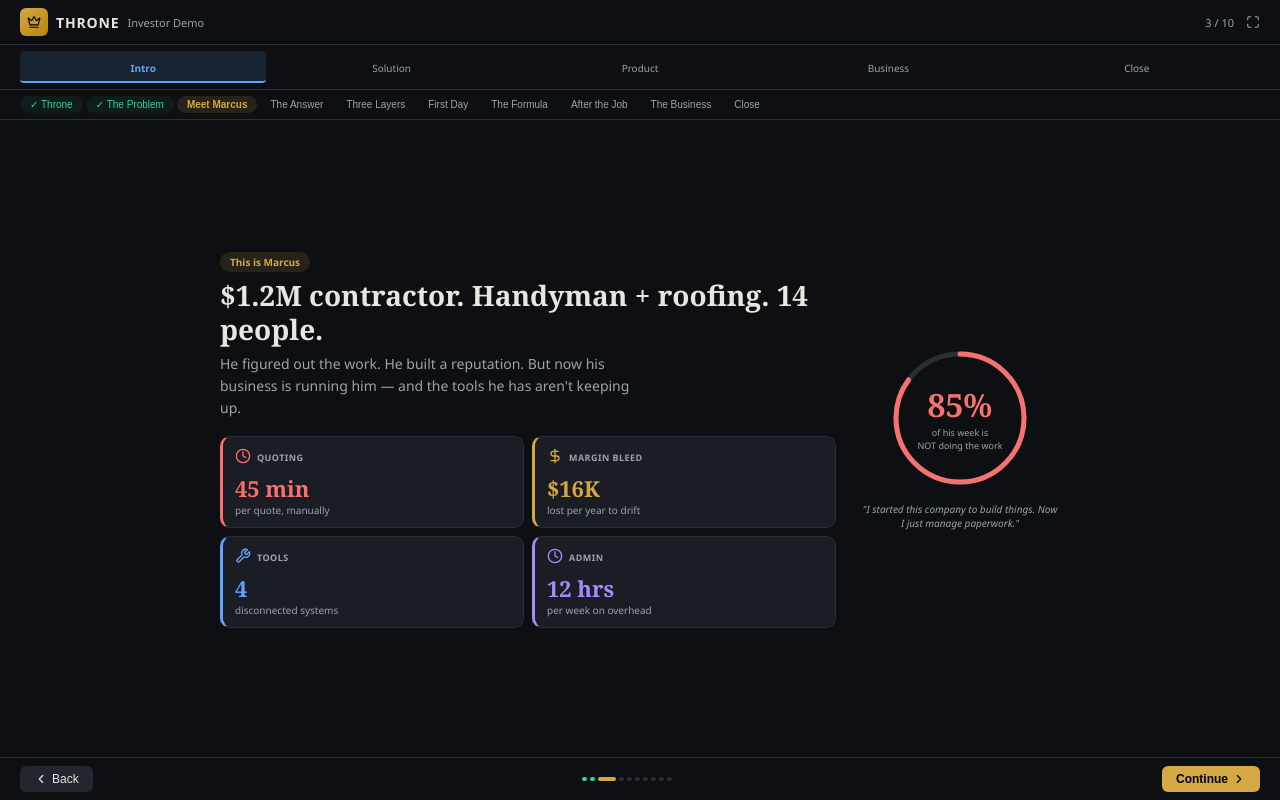
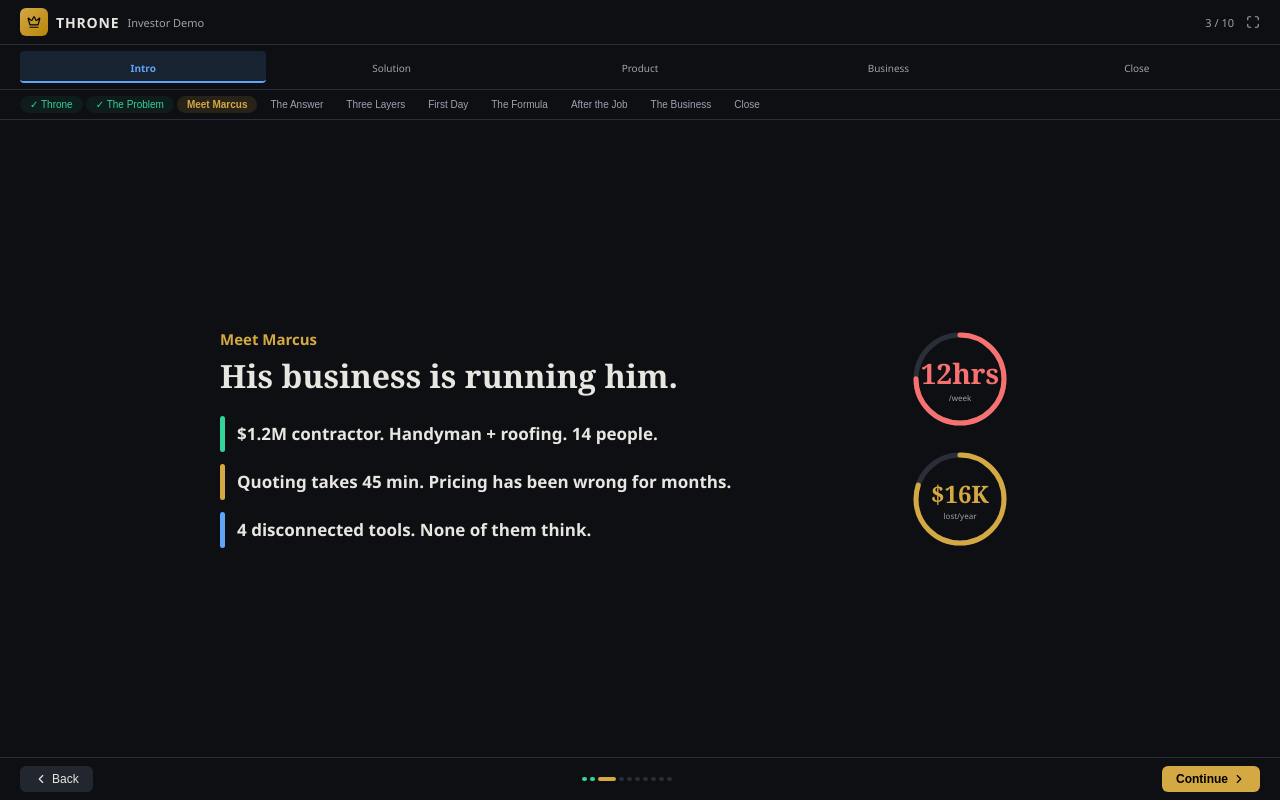
Before and after one commit to 121-Brand/throne-demo, a React (Vite) app: page / in a window 1280 px wide. Both pictures are taken after a click on the button "Meet Marcus". Built offline with nearby package versions, Linux system fonts and the light colour scheme.

Commit message:
Fix: revert Marcus, rewrite Answer, fix onboarding, update tagline/email, positive AI framing

```diff
--- a/src/App.jsx
+++ b/src/App.jsx
@@ -74,7 +74,7 @@ function SlideTitle(){
     <FadeIn delay={100} from="above"><Crown size={56} color={A}/></FadeIn>
     <FadeIn delay={250} from="none"><div style={{fontSize:52,fontWeight:800,color:TX,letterSpacing:"0.12em",fontFamily:"Georgia,serif",textAlign:"center"}}>THRONE</div></FadeIn>
     <ExpandLine delay={500} color={A} width={100} height={3}/>
-    <FadeIn delay={700} from="below"><div style={{fontSize:18,color:T2,marginTop:6,textAlign:"center"}}>The operating system that works as hard as you.</div></FadeIn>
+    <FadeIn delay={700} from="below"><div style={{fontSize:18,color:T2,marginTop:6,textAlign:"center"}}>The OS that works as hard as you.</div></FadeIn>
     <FadeIn delay={900} from="below"><div style={{fontSize:12,color:T2,marginTop:16}}>Ezra Hoehne · Spencer Walraven · Chase Brink</div></FadeIn>
   </div>;
 }
@@ -115,44 +115,46 @@ function SlideProblem(){
 
 // ===== SLIDE 3: MEET MARCUS =====
 function SlideMarcus(){
-  const stats=[
-    {icon:<Clock size={16}/>,label:"Quoting",val:"45 min",sub:"per quote, manually",c:R},
-    {icon:<DollarSign size={16}/>,label:"Margin Bleed",val:"$16K",sub:"lost per year to drift",c:A},
-    {icon:<Wrench size={16}/>,label:"Tools",val:"4",sub:"disconnected systems",c:B},
-    {icon:<Clock size={16}/>,label:"Admin",val:"12 hrs",sub:"per week on overhead",c:P},
+  const lines=[
+    {t:"$1.2M contractor. Handyman + roofing. 14 people.",c:G},
+    {t:"Quoting takes 45 min. Pricing has been wrong for months.",c:A},
+    {t:"4 disconnected tools. None of them think.",c:B},
   ];
   return <div style={{display:"flex",gap:24,alignItems:"center",height:"100%"}}>
     <div style={{flex:1,display:"flex",flexDirection:"column",justifyContent:"center"}}>
-      <FadeIn delay={100} from="left"><Badge color={A}>This is Marcus</Badge></FadeIn>
-      <FadeIn delay={250} from="left"><h2 style={{fontSize:28,fontWeight:700,color:TX,margin:"8px 0 6px",fontFamily:"Georgia,serif",lineHeight:1.2}}>$1.2M contractor. Handyman + roofing. 14 people.</h2></FadeIn>
-      <FadeIn delay={400} from="left"><p style={{color:T2,fontSize:14,lineHeight:1.6,margin:"0 0 16px",maxWidth:420}}>He figured out the work. He built a reputation. But now his business is running him — and the tools he has aren't keeping up.</p></FadeIn>
-      <div style={{display:"grid",gridTemplateColumns:"1fr 1fr",gap:8}}>
-        {stats.map((s,i)=>
-          <FadeIn key={i} delay={600+i*150} from="below">
-            <Card style={{padding:"10px 12px",borderLeft:"3px solid "+s.c}}>
-              <div style={{display:"flex",alignItems:"center",gap:6,marginBottom:4}}>
-                <span style={{color:s.c}}>{s.icon}</span>
-                <span style={{color:T2,fontSize:9,fontWeight:600,textTransform:"uppercase",letterSpacing:"0.05em"}}>{s.label}</span>
-              </div>
-              <div style={{color:s.c,fontSize:22,fontWeight:800,fontFamily:"Georgia,serif"}}>{s.val}</div>
-              <div style={{color:T2,fontSize:10}}>{s.sub}</div>
-            </Card>
+      <FadeIn delay={100} from="left"><div style={{color:A,fontSize:15,fontWeight:600,marginBottom:8}}>Meet Marcus</div></FadeIn>
+      <FadeIn delay={200} from="left"><h2 style={{fontSize:32,fontWeight:700,color:TX,margin:"0 0 20px",fontFamily:"Georgia,serif",lineHeight:1.2}}>His business is running him.</h2></FadeIn>
+      <div style={{display:"flex",flexDirection:"column",gap:12}}>
+        {lines.map((l,i)=>
+          <FadeIn key={i} delay={350+i*200} from="left">
+            <div style={{display:"flex",alignItems:"center",gap:12}}>
+              <div style={{width:5,height:36,background:l.c,borderRadius:3,flexShrink:0}}/>
+              <span style={{color:TX,fontSize:17,fontWeight:600}}>{l.t}</span>
+            </div>
           </FadeIn>
         )}
       </div>
     </div>
-    <FadeIn delay={500} from="right">
-      <div style={{width:200,display:"flex",flexDirection:"column",alignItems:"center",justifyContent:"center",gap:6}}>
-        <div style={{position:"relative",width:140,height:140,display:"flex",alignItems:"center",justifyContent:"center"}}>
-          <Ring value={85} max={100} color={R} size={140} delay={700}/>
+    <div style={{display:"flex",flexDirection:"column",gap:20,width:200,alignItems:"center",justifyContent:"center"}}>
+      <FadeIn delay={500} from="right">
+        <div style={{position:"relative",width:100,height:100,display:"flex",alignItems:"center",justifyContent:"center"}}>
+          <Ring value={12} max={16} color={R} size={100} delay={600}/>
           <div style={{position:"absolute",textAlign:"center"}}>
-            <div style={{color:R,fontSize:32,fontWeight:800,fontFamily:"Georgia,serif"}}>85%</div>
-            <div style={{color:T2,fontSize:9}}>of his week is<br/>NOT doing the work</div>
+            <CountUp end={12} delay={700} color={R} size={28} suffix="hrs"/>
+            <div style={{color:T2,fontSize:8}}>/week</div>
           </div>
         </div>
-        <div style={{color:T2,fontSize:10,textAlign:"center",lineHeight:1.4,marginTop:8,fontStyle:"italic"}}>"I started this company to build things. Now I just manage paperwork."</div>
-      </div>
-    </FadeIn>
+      </FadeIn>
+      <FadeIn delay={700} from="right">
+        <div style={{position:"relative",width:100,height:100,display:"flex",alignItems:"center",justifyContent:"center"}}>
+          <Ring value={16} max={20} color={A} size={100} delay={800}/>
+          <div style={{position:"absolute",textAlign:"center"}}>
+            <CountUp end={16} delay={900} prefix="$" suffix="K" color={A} size={24}/>
+            <div style={{color:T2,fontSize:8}}>lost/year</div>
+          </div>
+        </div>
+      </FadeIn>
+    </div>
   </div>;
 }
 
@@ -169,21 +171,21 @@ function SlideAnswer(){
     <div style={{maxWidth:680,margin:"0 auto",width:"100%"}}>
       <div style={{opacity:phase>=1?1:0,transform:phase>=1?"translateY(0)":"translateY(20px)",transition:"all 0.8s cubic-bezier(0.4,0,0.2,1)"}}>
         <p style={{fontSize:18,color:T2,lineHeight:1.7,margin:"0 0 20px",fontFamily:"Georgia,serif"}}>
-          I've been building these systems by hand for years. For every client, I come in, organize their pricing, write their SOPs, build their workflows — and charge $20,000 to do it.
+          My consulting company goes into businesses like Marcus's and builds their systems from scratch — pricing, SOPs, workflows, reporting. We organize the chaos and get them running efficiently.
         </p>
       </div>
       <div style={{opacity:phase>=2?1:0,transform:phase>=2?"translateY(0)":"translateY(20px)",transition:"all 0.8s cubic-bezier(0.4,0,0.2,1)"}}>
         <p style={{fontSize:18,color:T2,lineHeight:1.7,margin:"0 0 24px",fontFamily:"Georgia,serif"}}>
-          The problem? <span style={{color:R,fontWeight:700}}>The moment I leave, it starts falling apart.</span> They go back to the spreadsheets. The SOPs collect dust. The pricing drifts.
+          But here's what I kept running into: <span style={{color:R,fontWeight:700}}>there is no software that actually helps run the company.</span> Every tool I've tried just organizes information. None of them think, compile, or operate the way the business actually works.
         </p>
       </div>
       <div style={{opacity:phase>=3?1:0,transform:phase>=3?"translateY(0)":"translateY(20px)",transition:"all 0.8s cubic-bezier(0.4,0,0.2,1)"}}>
         <div style={{borderLeft:"4px solid "+A,paddingLeft:20}}>
           <p style={{fontSize:22,color:TX,lineHeight:1.5,margin:0,fontFamily:"Georgia,serif",fontWeight:700}}>
-            So I built the platform that makes it permanent.
+            So I built it.
           </p>
           <p style={{fontSize:14,color:A,marginTop:8,fontWeight:600}}>
-            The consulting gets them set up. Throne keeps it running forever.
+            Throne doesn't just organize — it operates. And my consulting makes it even more powerful.
           </p>
         </div>
       </div>
@@ -243,11 +245,11 @@ function SlideFirstDay(){
     {l:"First Quote Sent",d:"Formula-compiled, client-ready. 11 minutes after signing in."},
   ];
   useEffect(()=>{if(step<ob.length-1){const t=setTimeout(()=>setStep(s=>s+1),700);return()=>clearTimeout(t)}},[step]);
-  return <div style={{display:"flex",gap:16,alignItems:"stretch",height:"100%"}}>
+  return <div style={{display:"flex",gap:16,alignItems:"center",height:"100%"}}>
     <div style={{flex:1,display:"flex",flexDirection:"column",justifyContent:"center"}}>
       <Badge color={G}>Marcus's First Day</Badge>
       <h2 style={{fontSize:20,fontWeight:700,color:TX,margin:"6px 0 4px",fontFamily:"Georgia,serif"}}>Setup to first quote — 11 minutes.</h2>
-      <p style={{color:T2,fontSize:11,margin:"0 0 10px"}}>The $2,000 setup is phase one of our consulting. We do what used to take weeks.</p>
+      <p style={{color:T2,fontSize:11,margin:"0 0 10px"}}>The $2,000 setup is phase one of our consulting. We transform everything you have scattered across spreadsheets, PDFs, and your head into one system that operates efficiently in Throne.</p>
       <Card style={{padding:"8px 12px"}}>
         <div style={{display:"flex",flexDirection:"column",gap:0}}>
           {ob.map((o,i)=>{const d=i<=step;const active=i===step;return <div key={i} style={{display:"flex",alignItems:"center",gap:8,padding:"5px 8px",background:active?G+"11":"transparent",borderRadius:4,opacity:d?1:0.2,transition:"all 0.3s"}}>
@@ -271,7 +273,10 @@ function SlideFirstDay(){
         </div>
         <div style={{background:R+"11",borderRadius:8,padding:10,border:"1px solid "+R+"33",textAlign:"center",width:"100%"}}>
           <div style={{color:R,fontSize:11,fontWeight:700}}>Other platforms?</div>
-          <div style={{color:T2,fontSize:10}}>Weeks to months. And they don't compile your existing data.</div>
+          <div style={{color:T2,fontSize:10}}>Weeks to months of setup — and none of them transform your existing operations into one unified system.</div>
+        </div>
+        <div style={{background:B+"11",borderRadius:8,padding:8,border:"1px solid "+B+"33",textAlign:"center",width:"100%"}}>
+          <div style={{color:T2,fontSize:9}}>*11 min when your reporting is organized and ready to upload.</div>
         </div>
       </div>
     </FadeIn>}
@@ -423,7 +428,7 @@ function SlideAfterJob(){
     </div>
     <FadeIn delay={400} from="below">
       <div style={{marginTop:10,padding:"6px 12px",background:P+"11",borderRadius:6,border:"1px solid "+P+"33"}}>
-        <span style={{color:P,fontSize:10,fontWeight:600}}>This only works because Throne has Marcus's real data in L1, compiled through real Formulas in L2. Generic AI can't do this.</span>
+        <span style={{color:P,fontSize:10,fontWeight:600}}>Throne's AI-friendly data organization and advanced Formula engine create the foundation that takes AI from generic to extraordinary — purpose-built for your business.</span>
       </div>
     </FadeIn>
   </div>;
@@ -501,11 +506,11 @@ function SlideClose(){
     <FadeIn delay={100} from="above"><Crown size={52} color={A}/></FadeIn>
     <FadeIn delay={250} from="none"><div style={{fontSize:48,fontWeight:800,color:TX,letterSpacing:"0.1em",fontFamily:"Georgia,serif",textAlign:"center"}}>THRONE</div></FadeIn>
     <ExpandLine delay={450} color={A} width={80} height={3}/>
-    <FadeIn delay={650} from="below"><div style={{fontSize:17,color:T2,marginTop:8,textAlign:"center",fontStyle:"italic",lineHeight:1.4}}>The consulting gets them set up.<br/>The platform keeps them forever.</div></FadeIn>
+    <FadeIn delay={650} from="below"><div style={{fontSize:17,color:T2,marginTop:8,textAlign:"center",fontStyle:"italic",lineHeight:1.4}}>The OS that works as hard as you.</div></FadeIn>
     <FadeIn delay={850} from="below">
       <div style={{display:"flex",flexDirection:"column",alignItems:"center",gap:8,marginTop:16}}>
         <div style={{fontSize:14,color:TX,fontWeight:700}}>We're raising to build through beta and reach paying customers.</div>
-        <div style={{fontSize:13,color:A,fontWeight:600}}>ezra@thronesystem.com</div>
+        <div style={{fontSize:13,color:A,fontWeight:600}}>121brandaz@gmail.com</div>
       </div>
     </FadeIn>
     <FadeIn delay={1050} from="below"><div style={{fontSize:12,color:T2,marginTop:8}}>Ezra Hoehne · Spencer Walraven · Chase Brink</div></FadeIn>
```
